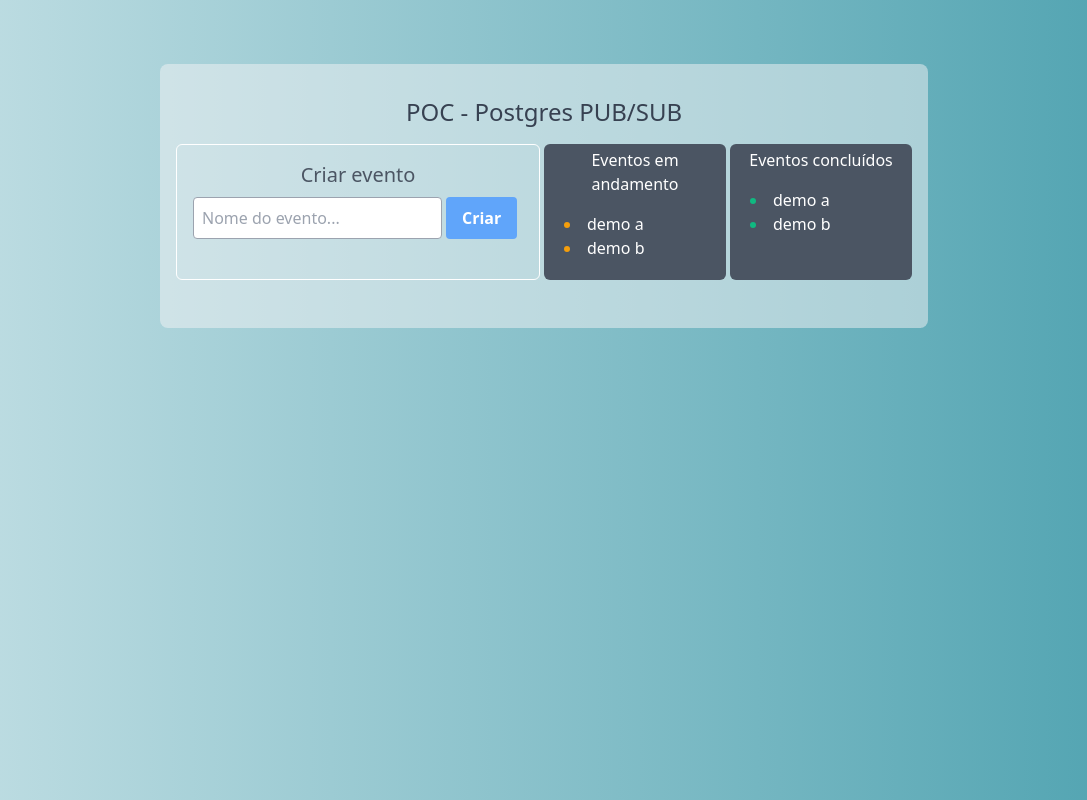
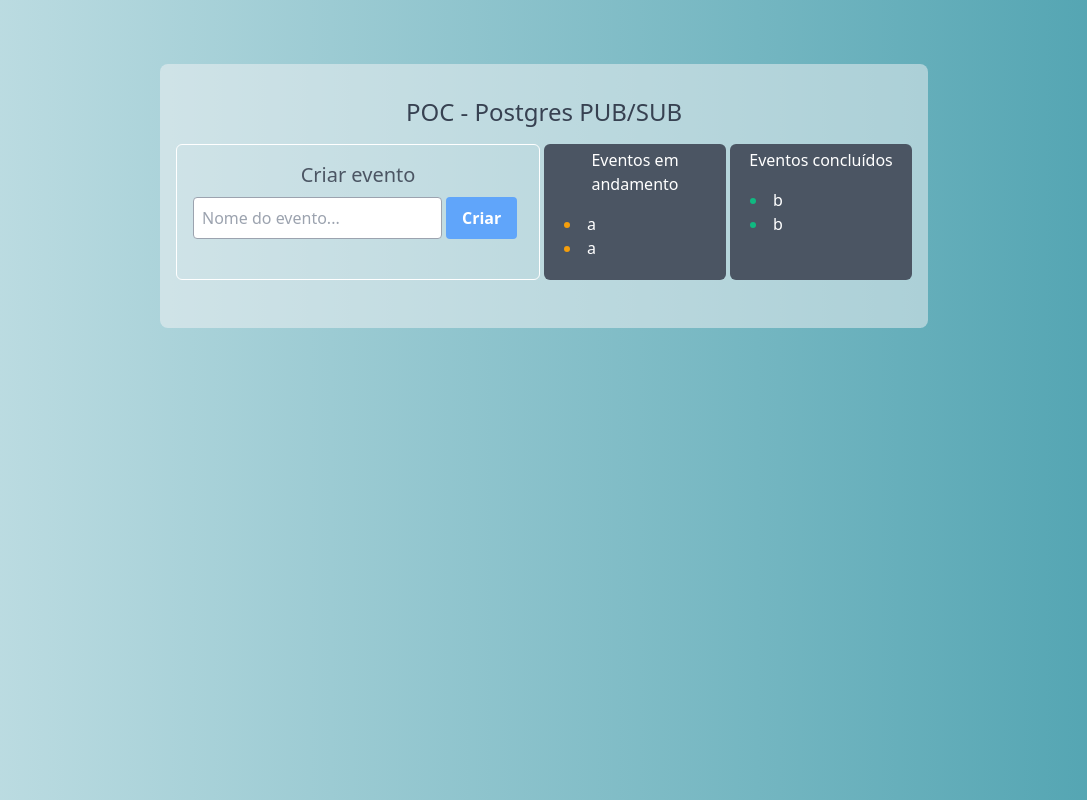
Before and after one commit to menezes25/golang-postgres-pub-sub, a Vue app in the folder static/webapp/: page / in a window 1280 px wide. Shown: the whole page, without its empty margins (96-1183 px from the left). Built offline with nearby package versions, Linux system fonts and the light colour scheme.

Commit message:
Refatoração: criação do CardEvent

```diff
--- a/static/webapp/src/assets/css/styles.css
+++ b/static/webapp/src/assets/css/styles.css
@@ -19,6 +19,16 @@ html, body {
     @apply bg-blue-400 hover:bg-blue-500;
     @apply focus:outline-none active:ring-4 active:ring-blue-300 active:ring-opacity-80;
   }
+
+  .input {
+    @apply p-2;
+    @apply border border-gray-400;
+    @apply rounded;
+  }
+
+  .input--blue {
+    @apply focus:outline-none focus:border-blue-500 focus:ring-2 focus:ring-blue-500 focus:ring-opacity-80;
+  }
 }
 
 @layer utilities {
--- /dev/null
+++ b/static/webapp/src/components/CardEvent.vue
@@ -0,0 +1,39 @@
+<template>
+  <div class="bg-gray-600 rounded-md p-1 text-white">
+    <h2 class="font-light text-center">
+      {{title}}
+    </h2>
+    <ul
+      class="my-4 list-disc list-inside pl-4"
+      :class="[ cardEventColorClass ]"
+    >
+      <li v-for="(event, idx) in events" :key="idx">
+        {{event}}
+      </li>
+    </ul>
+  </div>
+</template>
+
+<script>
+// https://tailwindcss.com/docs/optimizing-for-production#writing-purgeable-html
+// Uso do nome da classe literal para compatibilidade PurgeCSS
+const cardEventColors = new Map()
+  .set('yellow', 'list-marker-yellow')
+  .set('green', 'list-marker-green');
+
+export default {
+  name: 'CardEvent',
+
+  props: {
+    title: { type: String, required: true },
+    events: { type: Array, required: true },
+    color: { type: String, required: true, validator: (value) => cardEventColors.has(value) },
+  },
+
+  computed: {
+    cardEventColorClass() {
+      return cardEventColors.get(this.color);
+    },
+  }
+}
+</script>
--- a/static/webapp/src/components/CardPostgresPubSub.vue
+++ b/static/webapp/src/components/CardPostgresPubSub.vue
@@ -6,32 +6,34 @@
       <div class="border border-white rounded-md p-4">
         <h2 class="text-gray-600 text-xl font-light text-center mb-2">Criar evento</h2>
         <div class="flex gap-x-1">
-          <input type="text" placeholder="Nome do evento..." class="border border-gray-400 p-2 rounded focus:outline-none focus:border-blue-500 focus:ring-2 focus:ring-blue-500 focus:ring-opacity-80">
+          <input type="text" placeholder="Nome do evento..." class="input input--blue">
           <button class="btn btn--blue">Criar</button>
         </div>
       </div>
 
-      <div class="bg-gray-600 rounded-md p-1 text-white">
-        <h2 class="font-light text-center">Eventos em andamento</h2>
-        <ul class="my-4 list-disc list-inside list-marker-yellow pl-4">
-          <li>demo a</li>
-          <li>demo b</li>
-        </ul>
-      </div>
-
-      <div class="bg-gray-600 rounded-md p-1 text-white">
-        <h2 class="font-light text-center">Eventos concluídos</h2>
-        <ul class="my-4 list-disc list-inside list-marker-green pl-4">
-          <li>demo a</li>
-          <li>demo b</li>
-        </ul>
-      </div>
+      <CardEvent color="yellow" title="Eventos em andamento" :events="eventsInProgress" />
+      <CardEvent color="green" title="Eventos concluídos" :events="completedEvents" />
     </div>
   </div>
 </template>
 
 <script>
+import CardEvent from "@/components/CardEvent";
+
 export default {
   name: 'CardPostgresPubSub',
+
+  components: {
+    CardEvent,
+  },
+
+  computed: {
+    eventsInProgress() {
+      return ['a', 'a'];
+    },
+    completedEvents() {
+      return ['b', 'b'];
+    },
+  }
 }
 </script>
```
